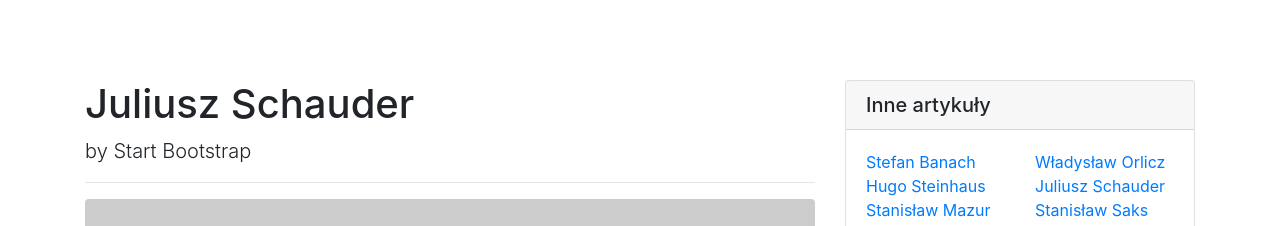
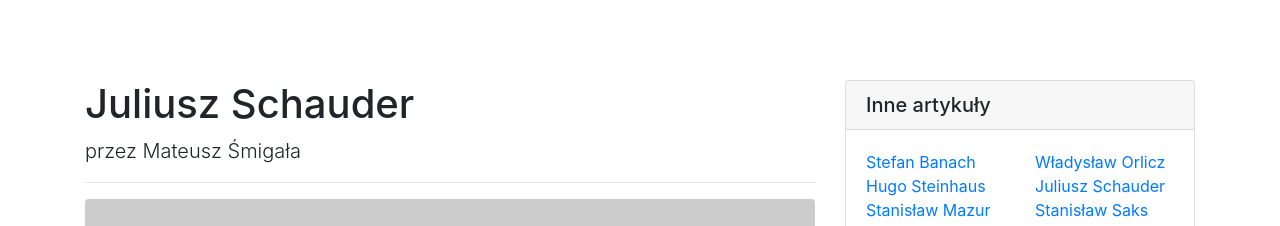
Before and after one commit to weronikaramus/wielcymatematycy, a website: page wielcymatematycylsm/schauder.html in a window 1280 px wide. Shown: the top 226 px of the page. Drawn offline with Linux system fonts and the light colour scheme; placeholder pictures from the web are drawn by us.

Commit message:
Update schauder.html

```diff
--- a/wielcymatematycylsm/schauder.html
+++ b/wielcymatematycylsm/schauder.html
@@ -35,8 +35,8 @@
 
         <!-- Author -->
         <p class="lead">
-          by
-          <a>Start Bootstrap</a>
+          przez
+          <a>Mateusz Śmigała</a>
         </p>
 
         <hr>
```
